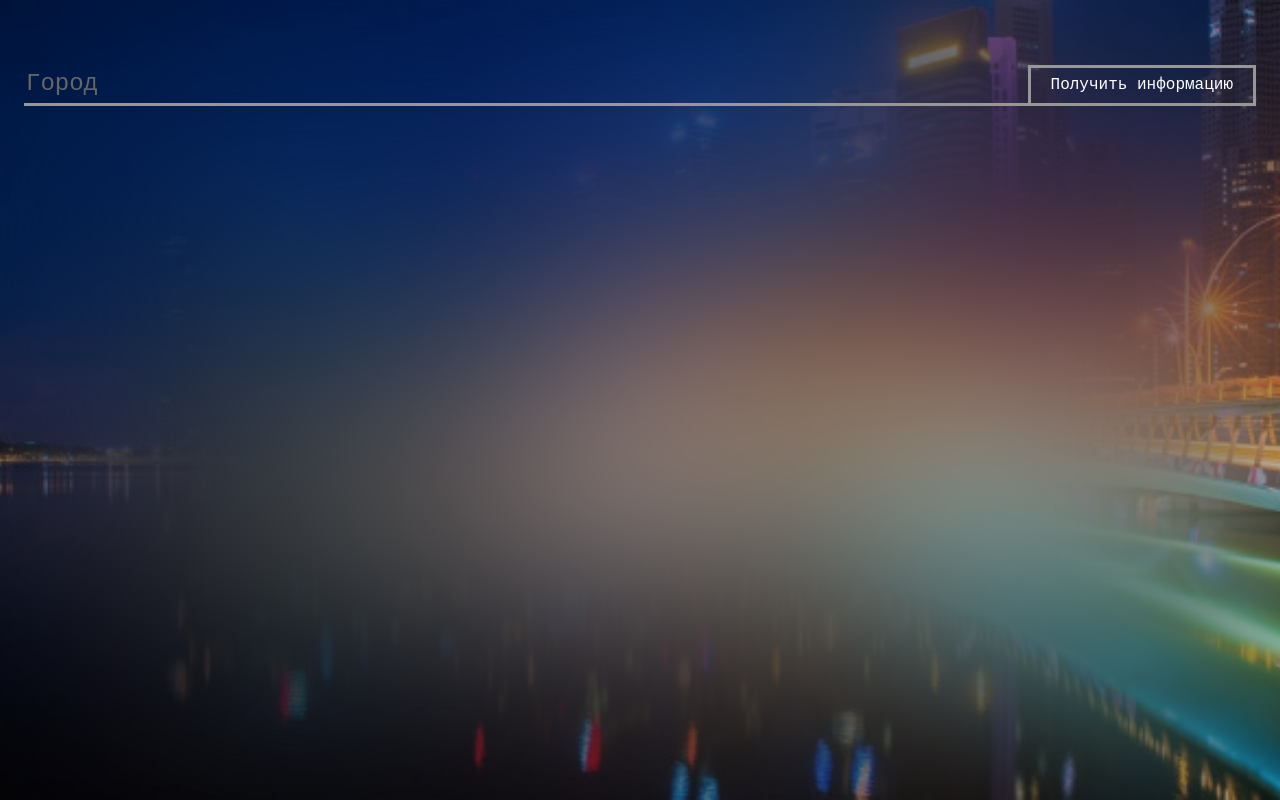
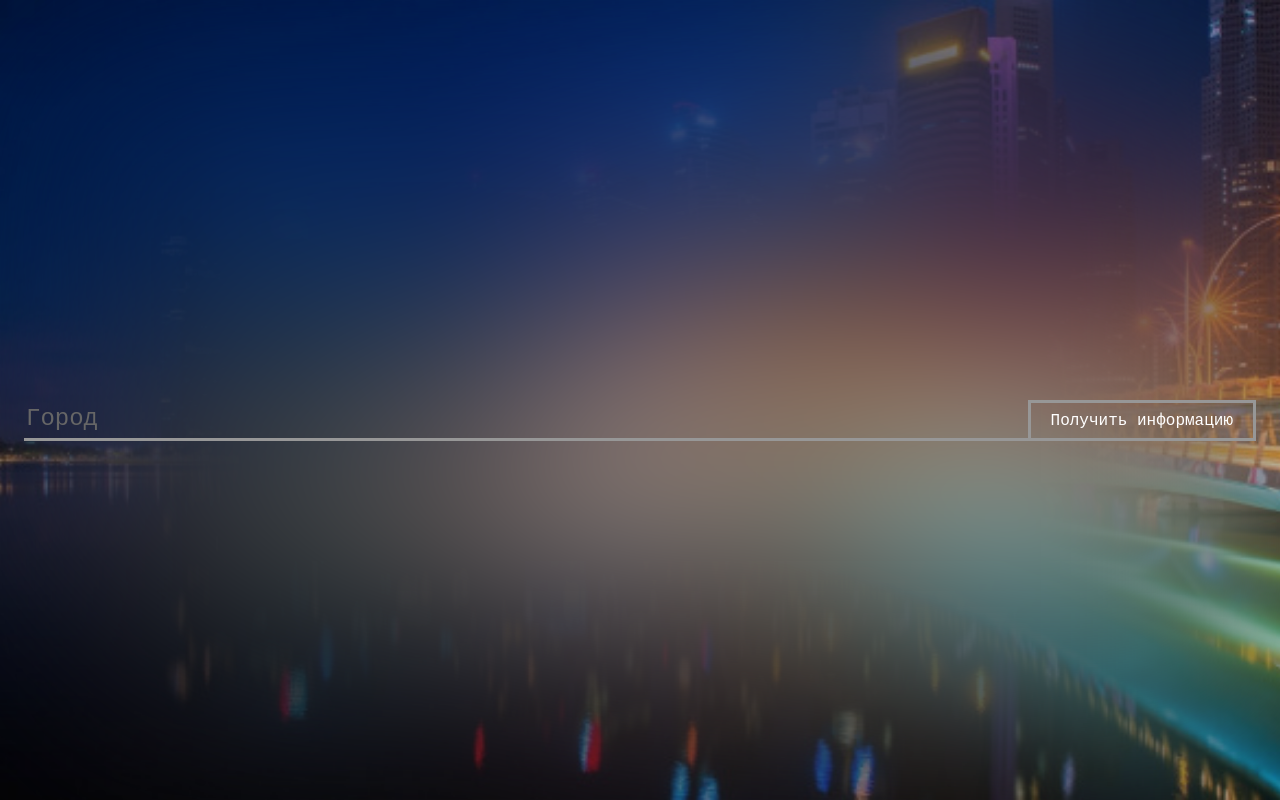
Before and after one commit to Shevja/temperatureDisplay, a React (Create React App) app: page / in a window 1280 px wide. Built offline with nearby package versions, Linux system fonts and the light colour scheme.

Commit message:
added animation from animate.css library

```diff
--- a/src/App.css
+++ b/src/App.css
@@ -1,8 +1,3 @@
 .App {
-  background-image: url(./components/assets/img/main_background.jpg);
-
-  background-position: center;
-  background-size: cover;
-  background-attachment: fixed;
-  background-repeat: no-repeat;
+  backdrop-filter: blur(100px);
 }
--- a/src/components/assets/body.css
+++ b/src/components/assets/body.css
@@ -1,13 +1,11 @@
 .wrapper {
-    display: grid;
-    grid-template-rows: 1fr 5fr;
-    row-gap: 15px;
     align-items: center;
     height: 100vh;
     font-family: monospace;
     padding: 24px;
 
     backdrop-filter: blur(100px);
+    overflow: hidden;
 }
 
 .main {
--- a/src/components/assets/info.css
+++ b/src/components/assets/info.css
@@ -5,7 +5,10 @@
 }
 
 .input-container{
+    position: relative;
+    top: 50%;
     width: 100%;
+    margin-bottom: 15px;
 }
 
 .input-container input {
@@ -59,3 +62,18 @@ input::-moz-placeholder {
     position: relative;
     top: 2px;
 }
+
+.slideUp {
+    position: relative;
+    top: 0%;
+    animation: slideUp 1.5s;
+}
+
+@keyframes slideUp {
+    0% {
+        top: 50%;
+    }
+    100% {
+        top: 0%;
+    }
+}
--- a/src/components/body.jsx
+++ b/src/components/body.jsx
@@ -112,7 +112,11 @@ class Body extends Component {
         return (
             <div className="wrapper">
                 <Form weatherMethod={this.getWeatherInfoByCity} />
-                <Weather weather={this.state} />
+                {this.state.city === undefined ?
+                    null
+                    :
+                    <Weather weather={this.state} />
+                }
             </div>
         );
     };
--- a/src/components/elements/form.jsx
+++ b/src/components/elements/form.jsx
@@ -1,11 +1,16 @@
 import React from "react";
 import '../assets/info.css'
+import 'animate.css';
 
 const Form = props => (
-    <div className="input-container">
+    <div style={{transition: 'all .3s'}} id="input-c" className="input-container animate__animated animate__fadeIn">
         <form className="form-container" onSubmit={props.weatherMethod}>
             <input type="text" name="city" placeholder="Город" />
-            <button>Получить информацию</button>
+            <button onClick={()=>{
+                document.getElementById('input-c').classList.remove("animate__fadeIn");
+                document.getElementById('input-c').classList.remove("animate__animated");
+                document.getElementById('input-c').classList.add("slideUp");
+            }}>Получить информацию</button>
         </form>
     </div>
 )
--- a/src/components/elements/weather.jsx
+++ b/src/components/elements/weather.jsx
@@ -10,7 +10,7 @@ const Weather = props => {
     console.log(props.weather)
 
     return (
-        <div className="weather-container">
+        <div className="weather-container animate__animated animate__fadeInUp">
             {props.weather.city &&
                 <div className="weather-info">
                     <div className="main-info info-card">
@@ -30,7 +30,7 @@ const Weather = props => {
                             </p>
                         </div>
                     </div>
-                    <iframe className="map-container" src="https://embed.windy.com/embed2.html?lat=50.402&lon=79.541&detailLat=55.154&detailLon=73.740&width=650&height=450&zoom=4&level=surface&overlay=rain&product=ecmwf&menu=&message=&marker=&calendar=now&pressure=&type=map&location=coordinates&detail=&metricWind=m%2Fs&metricTemp=%C2%B0C&radarRange=-1" frameborder="0"></iframe>
+                    <iframe className="map-container animate__animated animate__fadeInRight" src="https://embed.windy.com/embed2.html?lat=50.402&lon=79.541&detailLat=55.154&detailLon=73.740&width=650&height=450&zoom=4&level=surface&overlay=rain&product=ecmwf&menu=&message=&marker=&calendar=now&pressure=&type=map&location=coordinates&detail=&metricWind=m%2Fs&metricTemp=%C2%B0C&radarRange=-1" frameborder="0"></iframe>
                     <div className="optional-info opt-left-side">
                         <div className="info-card">
                             <div className="optional-info-content">
@@ -153,8 +153,8 @@ const Weather = props => {
                     <WeatherForecastCard WeatherForecast={props.weather.weatherInfo} />
                 </div>
             }
-            <p> {props.weather.error}</p>
-        </div >
+            {/* <p>{props.weather.error}</p> */}
+        </div>
     )
 }
 
--- a/src/index.css
+++ b/src/index.css
@@ -5,6 +5,13 @@ body {
     sans-serif;
   -webkit-font-smoothing: antialiased;
   -moz-osx-font-smoothing: grayscale;
+
+  background-image: url(./components/assets/img/main_background.jpg);
+
+  background-position: center;
+  background-size: cover;
+  background-attachment: fixed;
+  background-repeat: no-repeat;
 }
 
 code {
```
Also changed, not shown: package.json (+8 -1 lines), 1 other file (tests, documents, lock files or other folders).
